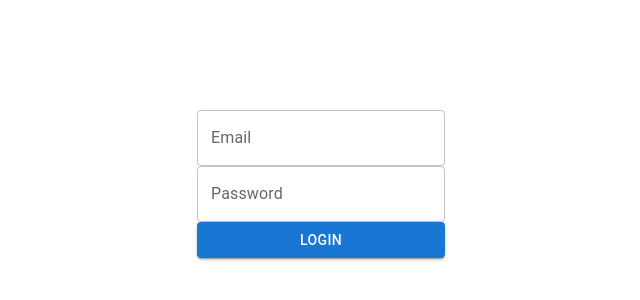
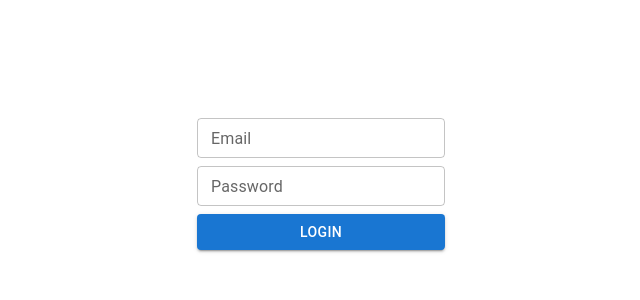
Before and after one commit to MatuleviciusMarius/CA-React, a React (Vite) app: page / in a window 1280 px wide. Shown: the part 216-516 px from the top of the page, without its empty margins (319-959 px from the left). Built offline with nearby package versions, Linux system fonts and the light colour scheme.

Commit message:
courses page

```diff
--- a/src/Router/Router.tsx
+++ b/src/Router/Router.tsx
@@ -2,11 +2,13 @@ import { Route, Routes } from "react-router-dom";
 import { RoutePaths } from "./routes";
 import LoginPage from "../components/Pages/LoginPage/LoginPage";
 import NotFoundPage from "../components/Pages/NotFoundPage/NotFoundPage";
+import CoursesPage from "../components/Pages/CoursesPage/CoursesPage";
 
 export default function Router() {
   return (
     <Routes>
       <Route path={RoutePaths.login} element={<LoginPage />} />
+      <Route path={RoutePaths.courses} element={<CoursesPage />} />
       <Route path={RoutePaths.notFound} element={<NotFoundPage />} />
     </Routes>
   );
--- /dev/null
+++ b/src/components/Pages/CoursesPage/CoursesPage.tsx
@@ -0,0 +1,5 @@
+export default function CoursesPage() {
+  return (
+    <div>CoursesPage</div>
+  )
+}
--- a/src/components/Pages/LoginPage/LoginForm/LoginForm.module.scss
+++ b/src/components/Pages/LoginPage/LoginForm/LoginForm.module.scss
@@ -2,4 +2,5 @@
   display: flex;
   flex-direction: column;
   max-width: 300px;
+  gap: 8px;
 }
--- a/src/components/Pages/LoginPage/LoginForm/LoginForm.tsx
+++ b/src/components/Pages/LoginPage/LoginForm/LoginForm.tsx
@@ -1,6 +1,6 @@
 import { useForm } from "react-hook-form";
 import styles from "./LoginForm.module.scss";
-import { Box, Button, Container, TextField } from "@mui/material";
+import { Box, Button, TextField } from "@mui/material";
 
 type FormData = {
   email: string;
@@ -16,15 +16,13 @@ export default function LoginForm() {
 
   return (
     <Box display={"flex"} alignItems={"center"} justifyContent={"center"}>
-      <Container maxWidth={"sm"}>
-        <form onSubmit={handleSubmit(onSubmit)} className={styles.form}>
-          <TextField label={"Email"} id="email" type="email" {...register("email", { required: "Email is required" })} />
-          <TextField label={"Password"} id="password" type="password" {...register("password", { required: "Password is required" })} />
-          <Button variant="contained" type="submit">
-            Login
-          </Button>
-        </form>
-      </Container>
+      <form onSubmit={handleSubmit(onSubmit)} className={styles.form}>
+        <TextField size="small" label={"Email"} id="email" type="email" {...register("email", { required: "Email is required" })} />
+        <TextField size="small" label={"Password"} id="password" type="password" {...register("password", { required: "Password is required" })} />
+        <Button variant="contained" type="submit">
+          Login
+        </Button>
+      </form>
     </Box>
   );
 }
```
Also changed, not shown: src/components/Output/Output.tsx (deleted, +0 -8 lines).
